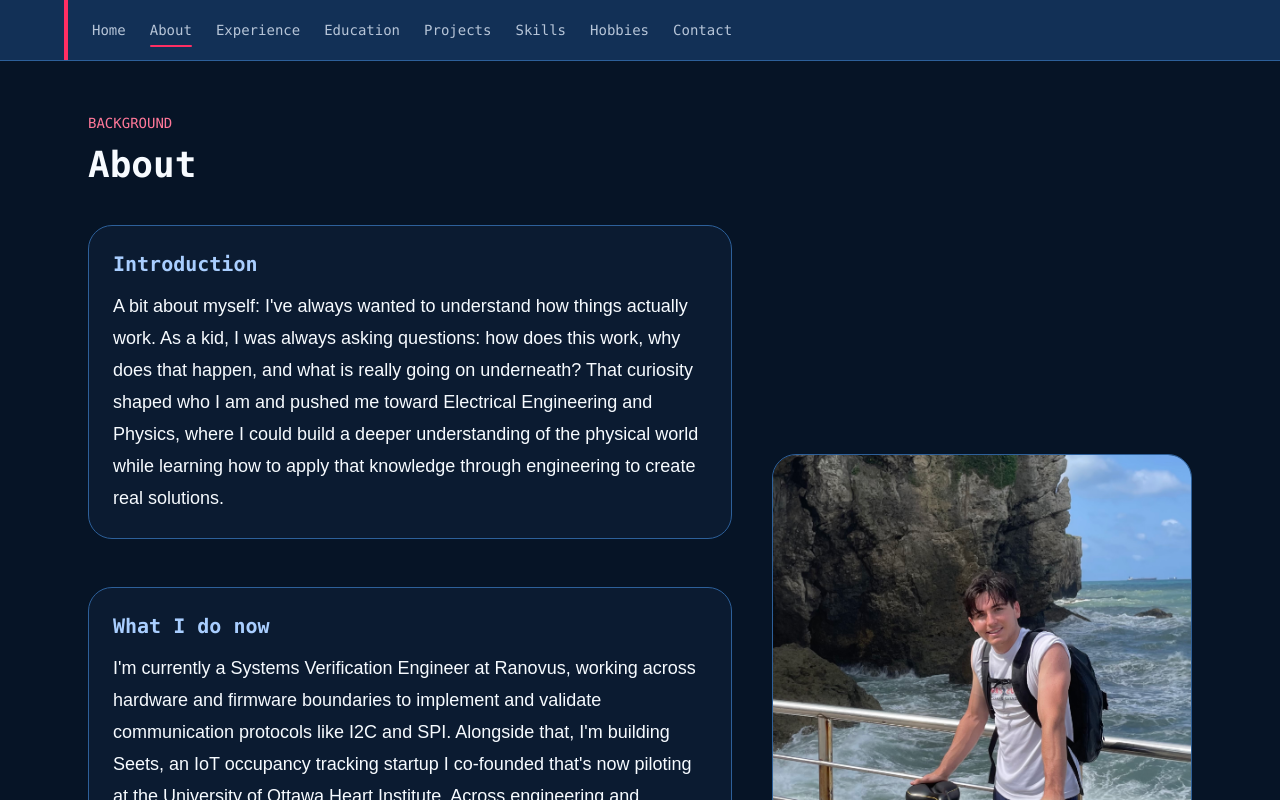
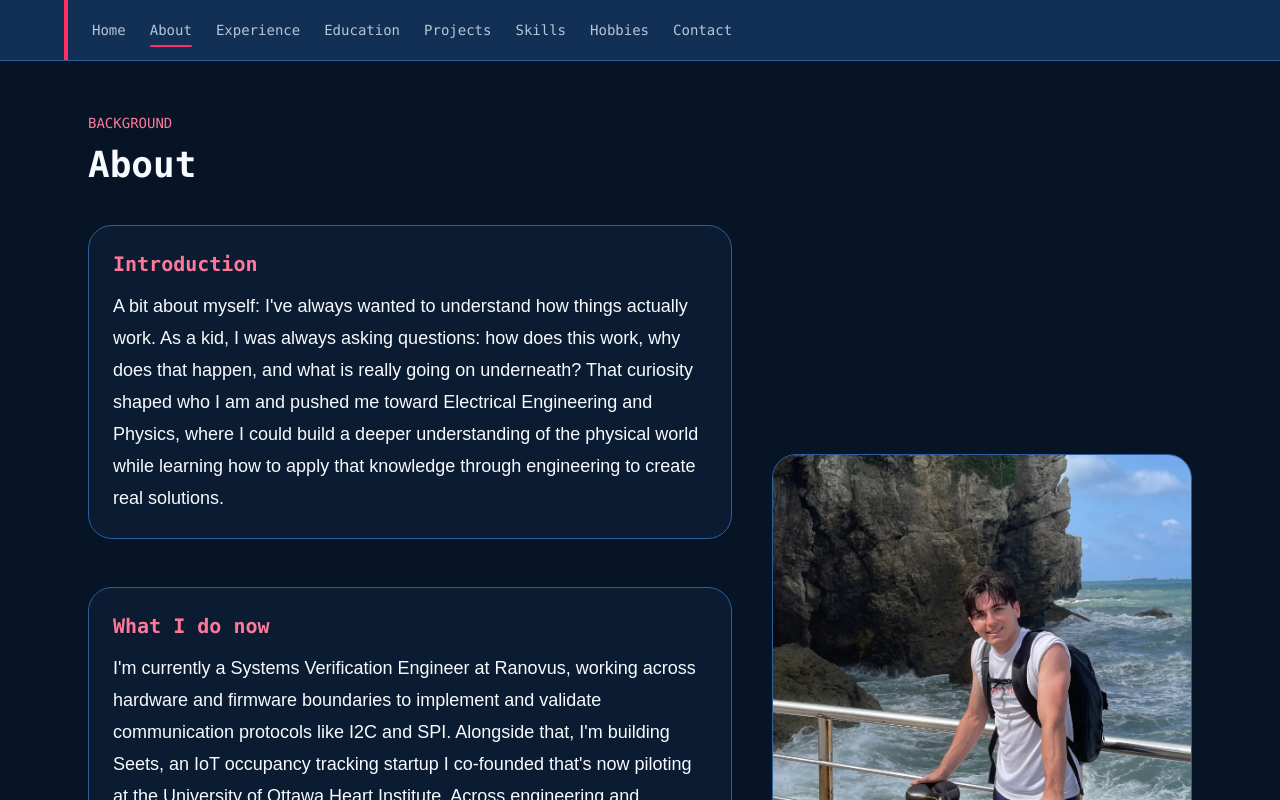
Before and after one commit to Zachary-Levesque/Portfolio, a Next.js app: page /about in a window 1280 px wide. Shown: the top 800 px of the page. Built offline with nearby package versions, Linux system fonts and the light colour scheme.

Commit message:
Update page.tsx

```diff
--- a/app/about/page.tsx
+++ b/app/about/page.tsx
@@ -34,7 +34,7 @@ export default function AboutPage() {
               key={section.title}
               className="space-y-3 rounded-3xl border border-accent-border bg-surface p-5 sm:p-6"
             >
-              <h2 className="font-mono text-xl font-semibold text-accent-muted">
+              <h2 className="font-mono text-xl font-semibold text-red-muted">
                 {section.title}
               </h2>
               <p className="leading-7 text-foreground sm:text-lg sm:leading-8">
```
